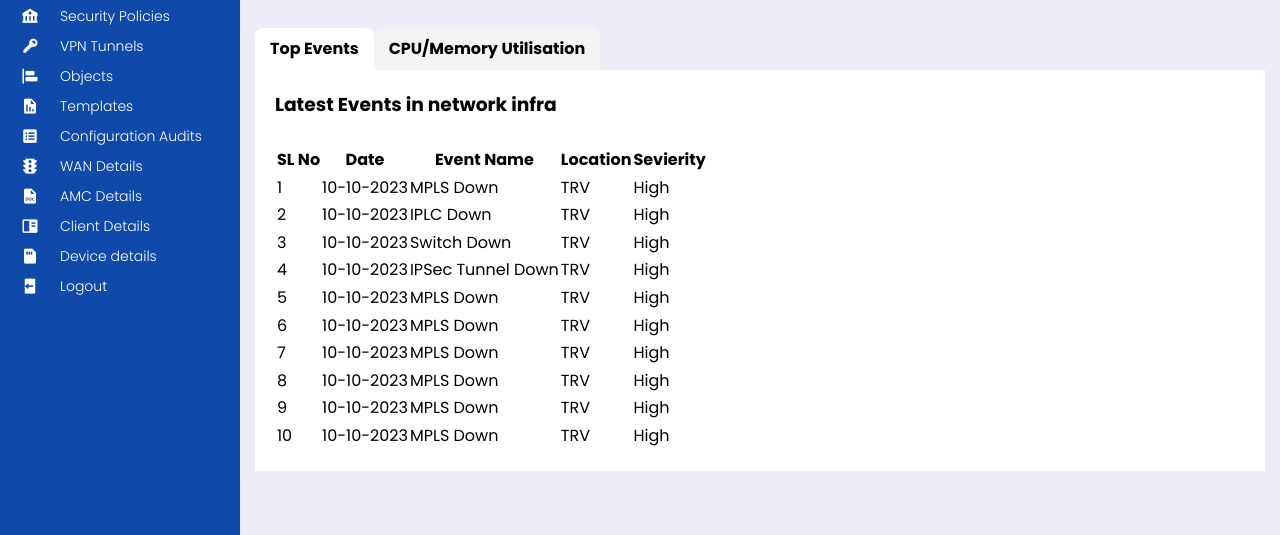
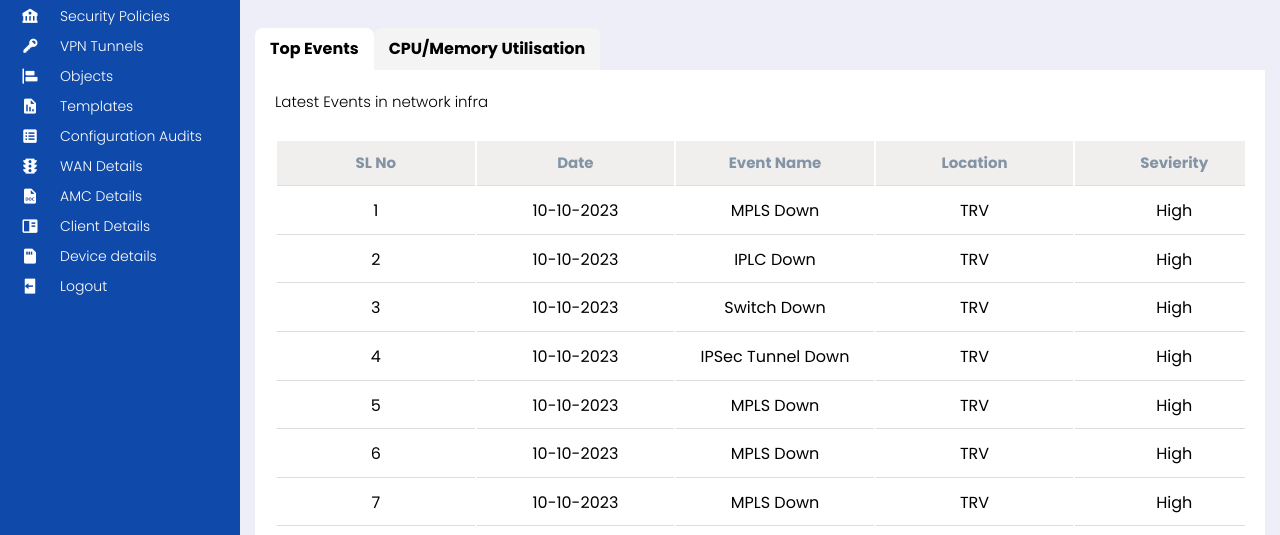
Before and after one commit to Praveensreedhar/New_dashboard, a plain HTML site: page index.html in a window 1280 px wide. Shown: the part 265-800 px from the top of the page. Drawn offline with nearby package versions, Linux system fonts and the light colour scheme.

Commit message:
Update style.css

```diff
--- a/style.css
+++ b/style.css
@@ -333,3 +333,57 @@ body{
 .tab_content_box h2{
     margin: 0 0 20px;
 }
+
+
+.table{
+    height: 500;
+    overflow: auto;
+    border-collapse: collapse;
+}
+table{
+    width: 100%;
+    table-layout: fixed;
+    min-width: 1000px;
+}
+
+thead th{
+    position: sticky;
+    top: 0;
+    background-color: #f1eeee;
+    color: #8394a5 ;
+    font-size: 15PX;
+
+}
+
+th, td{
+    border-bottom: 1px solid #dddddd;
+    padding: 10px 20px;
+    word-break: break-all;
+    text-align: center;
+
+}
+tr:hover td{
+    color: #0298cf;
+    background-color: #f6f9fc;
+}
+summary{
+    padding: 1em;
+    background: rgb(255, 255, 255);
+    margin-bottom: 1em;
+    cursor: pointer;
+    outline: none;
+    border-radius: .3em;
+    font-weight: bold;
+    transition: background-color .3s ;
+    &:hover{
+        background:  rgb(199, 199, 202) ;
+    }
+}
+.tab_content_box h2{
+    font-size: 15px;
+    font-weight: 1;
+}
+.table_header h1{
+    font-size: 15px;
+    font-weight: 10;
+}
```
